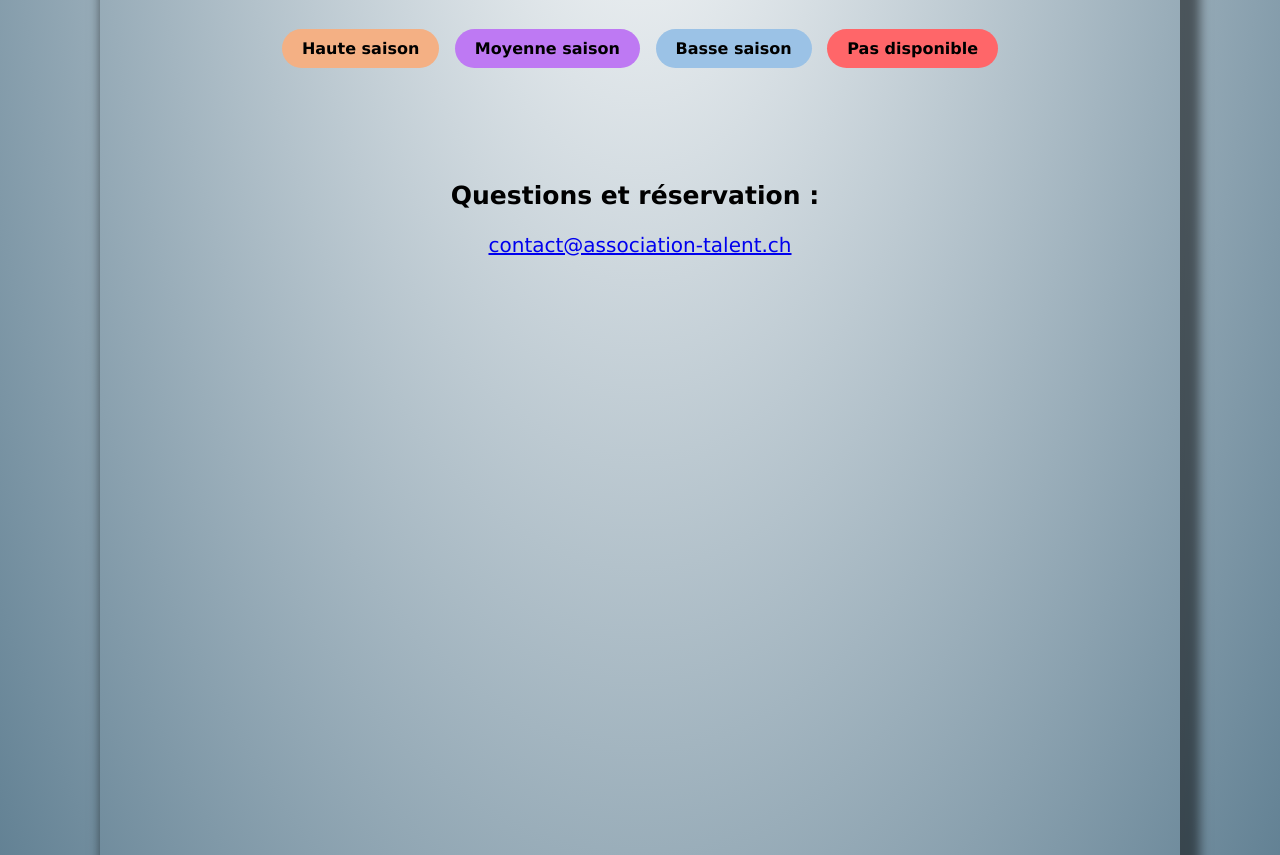
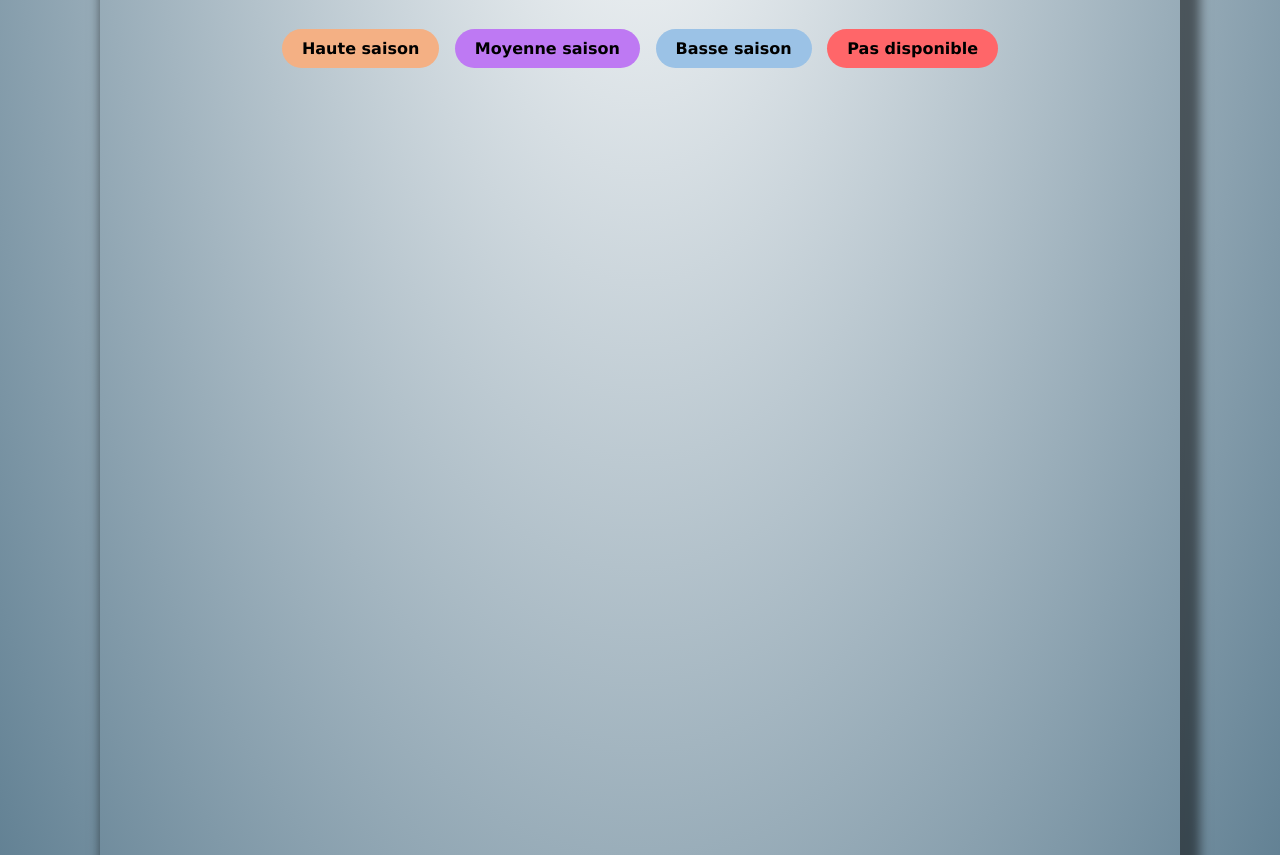
Before and after one commit to Leen7986/talent, a plain HTML site: page index.html in a window 1280 px wide. Shown: the part 1646-2501 px from the top of the page. Drawn offline with Linux system fonts and the light colour scheme.

Commit message:
11.05.2022

```diff
--- a/index.html
+++ b/index.html
@@ -192,10 +192,10 @@
 		</div>
 	</div>
 	<!-- Contact -->
-	<div class="contact">
+	<!-- <div class="contact">
 		<p class="contactTitle">Questions et réservation :</p>
 		<a class="mail" href="mailto:email">contact@association-talent.ch</a>
-	</div>
+	</div> -->
 </body>
 
 </html>
```
